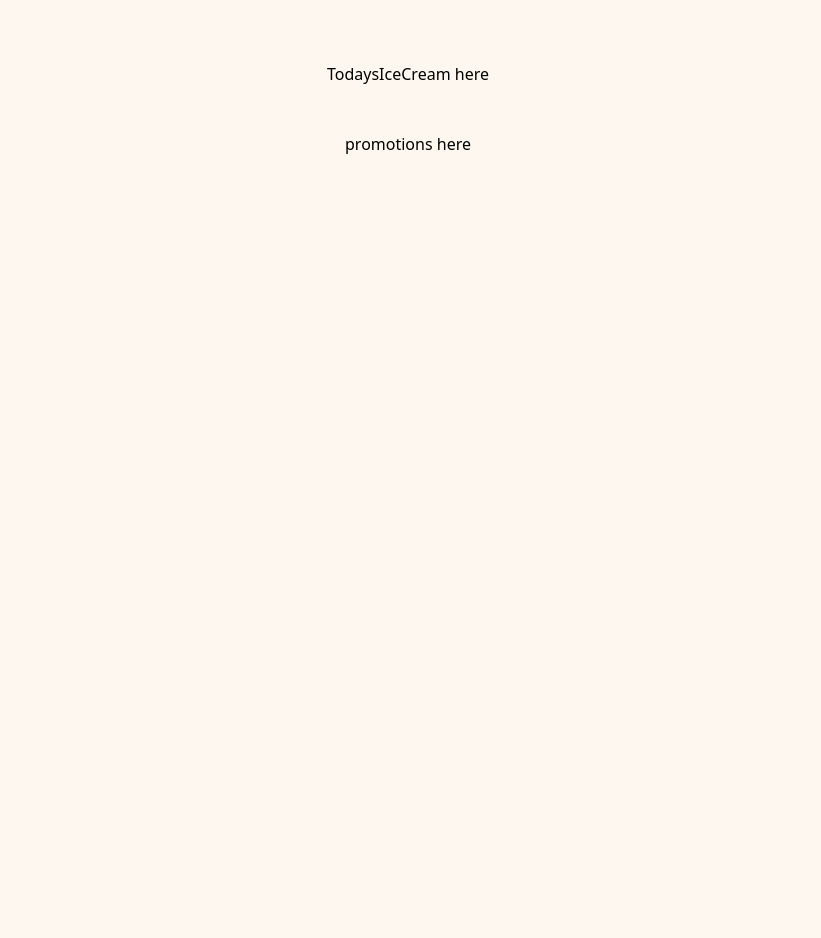
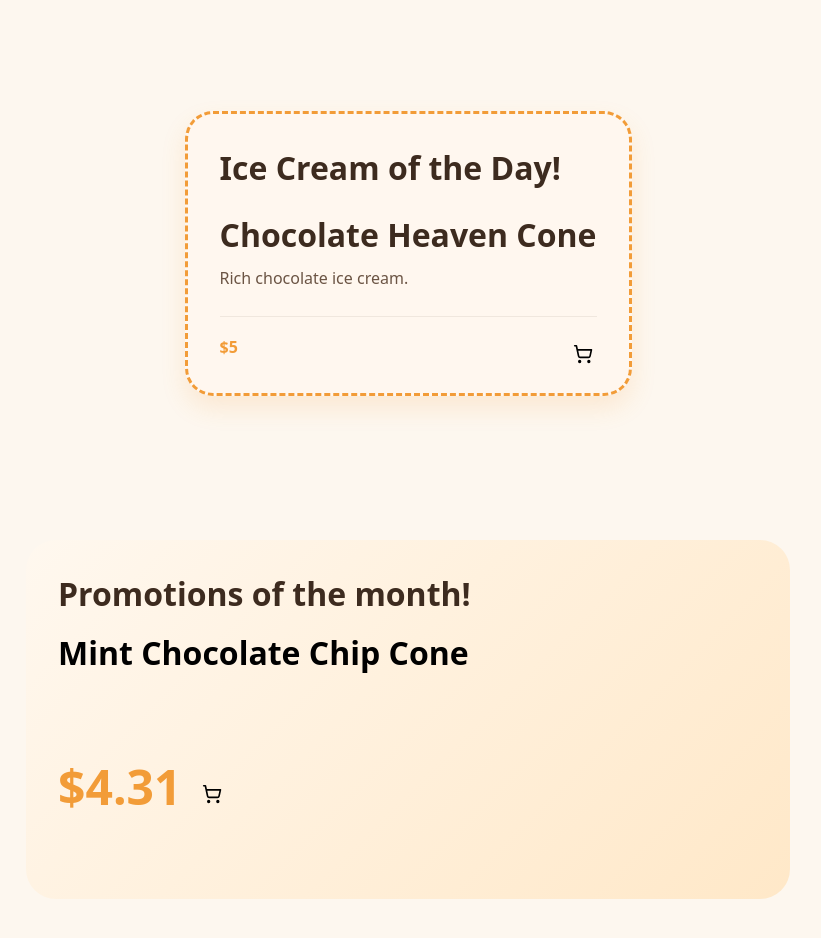
Before and after one commit to karinagb/the-cream-cat-tanstack, a React (Vite) app: page / in a window 1280 px wide. Shown: the part 340-1278 px from the top of the page, without its empty margins (232-1053 px from the left). Before the commit the page ends 943 px from the top, so only its background shows below. Built offline with nearby package versions, Linux system fonts and the light colour scheme.

Commit message:
TodaysIceCream, Promotions and Contact

```diff
--- a/package.json
+++ b/package.json
@@ -10,6 +10,7 @@
     "preview": "vite preview"
   },
   "dependencies": {
+    "@tanstack/react-query": "^5.101.2",
     "@tanstack/react-router": "^1.170.16",
     "@tanstack/react-router-devtools": "^1.167.0",
     "@tanstack/router-vite-plugin": "^1.167.18",
--- a/src/App.css
+++ b/src/App.css
@@ -154,130 +154,157 @@ body {
   transform: rotate(-5deg) scale(1.05);
 }
 
-/* =========================
-   MAIN WRAPPER
-========================= */
+/* ===================================================
+   ICE CREAM OF THE DAY
+=================================================== */
+
 .todays-ice-cream {
-  max-width: 800px;
+  max-width: 900px;
 
-  margin: 2rem auto;
-  padding: 1.5rem 2rem;
-
-
+  margin: 3rem auto;
+  padding: 2rem;
 
   display: flex;
   flex-direction: column;
+  gap: 1.5rem;
 
-  gap: 1rem;
+  background: #fff7ef;
+
+  border: 3px dashed #f29c38;
+  border-radius: 28px;
+
+  box-shadow: 0 12px 25px rgba(242, 156, 56, 0.15);
 }
 
 .todays-ice-cream h1 {
+  margin: 0;
+
+  color: #3d2b1f;
   font-size: 2rem;
-  color: #3d2b1f;
-  margin: 0;
 }
 
-/* =========================
-   IMAGE + INFO ROW
-========================= */
 .todays-content {
   display: flex;
   align-items: center;
-  gap: 1.5rem;
+  gap: 2rem;
 }
 
-/* IMAGE */
 .todays-ice-cream-img {
-  width: 140px;
-  height: 140px;
+  width: 220px;
+  height: 220px;
 
   object-fit: contain;
 
-  transition: transform 0.3s ease;
+  transition: 0.3s;
 }
 
 .todays-content:hover .todays-ice-cream-img {
-  transform: rotate(-4deg) scale(1.05);
+  transform: rotate(-6deg) scale(1.08);
 }
 
-/* INFO COLUMN */
 .todays-info {
+  flex: 1;
+
   display: flex;
   flex-direction: column;
-
-  gap: 0.3rem;
-
-  flex: 1;
+  gap: 0.6rem;
 }
 
-/* TEXT */
 .todays-info h3 {
   margin: 0;
-  font-size: 1.3rem;
+
+  font-size: 2rem;
   color: #3d2b1f;
 }
 
 .todays-info h4 {
   margin: 0;
-  font-size: 0.9rem;
+
+  color: #6b5444;
   font-weight: 400;
-  color: rgba(61, 43, 31, 0.7);
+  line-height: 1.5;
 }
 
-/* =========================
-   BUY ROW
-========================= */
 .buy {
-  margin-top: 0.8rem;
+  margin-top: 1rem;
 
   display: flex;
+  justify-content: space-between;
   align-items: center;
-  justify-content: space-between;
 }
 
 .price {
-  font-size: 1.2rem;
-  font-weight: 700;
+  margin: 0;
+
+  font-size: 2rem;
+  font-weight: 800;
+
   color: #f29c38;
-  margin: 0;
 }
 
-/* CART BUTTON */
-.cart-button {
-  background: none;
-  border: none;
-
-  cursor: pointer;
+/* ===================================================
+   PROMOTION
+=================================================== */
+.promo-content {
+  width: 100%;
+  max-width: 700px;
 
   display: flex;
-  align-items: center;
-  justify-content: center;
+  flex-direction: row;
 
-  width: 34px;
-  height: 34px;
+  margin: 3rem auto;
+  padding: 2rem;
 
-  border-radius: 8px;
+  position: relative;
+  overflow: hidden;
 
-  transition: background 0.2s ease, transform 0.2s ease;
+  background: linear-gradient(135deg, #fff8ef, #ffe8c8);
+
+  border-radius: 30px;
 }
 
-.cart-button:hover {
-  background: rgba(242, 156, 56, 0.12);
-  transform: scale(1.05);
+.promo-content h1 {
+  margin: 0;
+  color: #3d2b1f;
 }
 
-.cart-icon {
-  width: 20px;
-  height: 20px;
-  object-fit: contain;
+.promo-info {
+  position: relative;
+  max-width: 100%;
 }
 
+.promo-info h3 {
+  margin-top: 1rem;
+  font-size: 2rem;
+}
 
+.promo-buy {
+  display: flex;
+  flex-direction: row;
+  align-items: center;
+  justify-content: start;
+}
 
+.promo-price {
+  font-size: 3rem;
+  font-weight: 800;
+  color: #f29c38;
+  margin-right: 1rem;
+}
 
+/* Decorative background image */
+.promo-ice-cream-img {
+  position: absolute;
 
+  right: -40px;
+  bottom: -20px;
 
+  width: 320px;
 
+  transform: rotate(-15deg);
+
+  pointer-events: none;
+}
 
 /* =========================
    MENU PAGE
@@ -389,7 +416,7 @@ body {
   height: 200px;
 
   object-fit: contain;
-
+  border-radius: 16px;
   margin-bottom: 0.8rem;
 }
 
@@ -418,6 +445,7 @@ body {
   width: 100%;
 
   margin-top: 1rem;
+  padding-top: 1rem;
 
   border-top: 1px solid rgba(61, 43, 31, 0.08);
 }
@@ -469,3 +497,144 @@ body {
   object-fit: contain;
   display: block;
 }
+
+/* =========================
+   CONTACT PAGE
+========================= */
+
+.contact {
+  min-height: 80vh;
+
+  display: flex;
+  flex-direction: column;
+  align-items: center;
+  justify-content: center;
+
+  padding: 3rem 1.5rem;
+}
+
+.contact h2 {
+  margin-bottom: 2rem;
+
+  font-size: 2.5rem;
+  color: #3d2b1f;
+}
+
+.contact h3 {
+  color: #f29c38;
+}
+
+/* =========================
+   FORM
+========================= */
+
+.contact form {
+  width: 100%;
+  max-width: 550px;
+
+  display: flex;
+  flex-direction: column;
+  gap: 1rem;
+
+  padding: 2rem;
+
+  background: #fffaf5;
+
+  border: 2px solid rgba(242, 156, 56, 0.25);
+  border-radius: 24px;
+
+  box-shadow: 0 12px 24px rgba(242, 156, 56, 0.12);
+}
+
+/* =========================
+   INPUTS
+========================= */
+
+.contact input,
+.contact textarea {
+  width: 100%;
+  padding: 1rem;
+  box-sizing: border-box;
+  font-size: 1rem;
+  font-family: inherit;
+
+  color: #3d2b1f;
+
+  background: white;
+
+  border: 2px solid #f3d8b2;
+  border-radius: 14px;
+
+  outline: none;
+
+  transition: 0.2s ease;
+}
+
+.contact textarea {
+  min-height: 170px;
+  resize: vertical;
+}
+
+.contact input:focus,
+.contact textarea:focus {
+  border-color: #f29c38;
+  box-shadow: 0 0 0 4px rgba(242, 156, 56, 0.15);
+}
+
+/* =========================
+   PLACEHOLDERS
+========================= */
+
+.contact input::placeholder,
+.contact textarea::placeholder {
+  color: #b08a67;
+}
+
+/* =========================
+   BUTTON
+========================= */
+
+.contact button {
+  align-self: flex-end;
+
+  padding: 0.8rem 1.6rem;
+
+  font-size: 1rem;
+  font-weight: 700;
+
+  color: white;
+
+  background: #f29c38;
+
+  border: none;
+  border-radius: 999px;
+
+  cursor: pointer;
+
+  transition: 0.2s ease;
+}
+
+.contact button:hover {
+  transform: translateY(-2px);
+
+  background: #e98d1e;
+}
+
+.contact button:active {
+  transform: translateY(0);
+}
+
+/* =========================
+   SUCCESS MESSAGE
+========================= */
+
+.contact h3 {
+  padding: 1rem 2rem;
+
+  background: #fff7e6;
+
+  border: 2px dashed #f29c38;
+  border-radius: 16px;
+
+  color: #3d2b1f;
+}
--- a/src/components/Promotions.jsx
+++ b/src/components/Promotions.jsx
@@ -1,5 +1,24 @@
-function Promotions() {
-  return <div>promotions here</div>;
+import cart from '/assets/cart.svg';
+
+export default function Promotions(props) {
+  const promoPrice = (props.price * 0.75).toFixed(2);
+
+  return (
+    <div className='promo-content'>
+      <div className='promo-info'>
+        <h1>Promotions of the month!</h1>
+        <h3>{props.name}</h3>
+
+        <div className='promo-buy'>
+          <p className='promo-price'>${promoPrice}</p>
+          <button className='cart-button'>
+            <img className='cart-icon' src={cart} alt='cart' />
+          </button>
+        </div>
+
+      </div>
+
+      {/* <img className='promo-ice-cream-img' src={props.image} alt={props.name} /> */}
+    </div>
+  );
 }
-
-export default Promotions;
--- a/src/components/TodaysIceCream.jsx
+++ b/src/components/TodaysIceCream.jsx
@@ -1,5 +1,30 @@
-function TodaysIceCream() {
-  return <div>TodaysIceCream here</div>;
+import cart from '/assets/cart.svg';
+
+export default function TodaysIceCream(props) {
+  return (
+    <div className='todays-ice-cream'>
+      <h1>Ice Cream of the Day!</h1>
+
+      <div className='todays-content'>
+        {/* <img
+          className='todays-ice-cream-img'
+          src={props.image}
+          alt={props.name}
+        /> */}
+
+        <div className='todays-info'>
+          <h3>{props.name}</h3>
+          <h4>{props.description}</h4>
+
+          <div className='buy'>
+            <p className='price'>${props.price}</p>
+
+            <button className='cart-button'>
+              <img className='cart-icon' src={cart} alt='cart' />
+            </button>
+          </div>
+        </div>
+      </div>
+    </div>
+  );
 }
-
-export default TodaysIceCream;
--- a/src/main.jsx
+++ b/src/main.jsx
@@ -5,11 +5,15 @@ import { RouterProvider, createRouter } from '@tanstack/react-router';
 import { routeTree } from './routeTree.gen';
 
 import './App.css';
+import { QueryClient, QueryClientProvider } from '@tanstack/react-query';
 
+const queryClient = new QueryClient();
 const router = createRouter({ routeTree });
 
 createRoot(document.getElementById('root')).render(
   <StrictMode>
-    <RouterProvider router={router} />
+    <QueryClientProvider client={queryClient}>
+      <RouterProvider router={router} />
+    </QueryClientProvider>
   </StrictMode>,
 );
--- a/src/routes/contact.jsx
+++ b/src/routes/contact.jsx
@@ -1,9 +1,36 @@
-import { createFileRoute } from '@tanstack/react-router'
+import { createFileRoute } from '@tanstack/react-router';
+import { useMutation } from '@tanstack/react-query';
 
 export const Route = createFileRoute('/contact')({
   component: Contact,
-})
+});
 
 function Contact() {
-  return <h1>contact here</h1>
+  const mutation = useMutation({
+    mutationKey: ['contact'],
+    mutationFn: function (formData) {
+      return postContact(formData.get('name'), formData.get('email'), formData.get('message'));
+    },
+  });
+
+  if (mutation.isError) {
+    return <h1>Error found!</h1>;
+  }
+
+  return (
+    <div className='contact'>
+      <h2>Contact Us</h2>
+
+      {mutation.isSuccess ? (
+        <h3>Submitted!</h3>
+      ) : (
+        <form>
+          <input type='text' name='name' placeholder='Name' />
+          <input type='email' name='email' placeholder='Email' />
+          <textarea placeholder='Message' name='message'></textarea>
+           <button>Submit</button>
+        </form>
+      )}
+    </div>
+  );
 }
--- a/src/routes/index.jsx
+++ b/src/routes/index.jsx
@@ -2,19 +2,55 @@ import { createFileRoute } from '@tanstack/react-router';
 import Hero from '../components/Hero';
 import TodaysIceCream from '../components/TodaysIceCream';
 import Promotions from '../components/Promotions';
+import { useState, useEffect } from 'react';
 
 export const Route = createFileRoute('/')({
   component: Home,
 });
 
 function Home() {
+  const [iceCreams, setIceCreams] = useState([]);
 
+  async function fetchIceCreams() {
+    const response = await fetch('/api/iceCreams.json');
+    const data = await response.json();
+
+    setIceCreams(data);
+  }
+
+  useEffect(() => {
+    fetchIceCreams();
+  }, []);
+
+  const randomId1 = Math.floor(Math.random() * 10) + 1;
+  const randomId2 = Math.floor(Math.random() * 10) + 1;
+
+  const todaysIceCream = iceCreams.find((iceCream) => iceCream.id === randomId1);
+
+  const promoIceCream = iceCreams.find((iceCream) => iceCream.id === randomId2);
 
   return (
     <div className='home'>
       <Hero />
-      <TodaysIceCream />
-      <Promotions/>
+      {iceCreams.length === 0 ? (
+        <div>Loading...</div>
+      ) : (
+        <>
+          <TodaysIceCream
+            key={todaysIceCream.id}
+            image={`/assets/ice-creams/${todaysIceCream.image}`}
+            name={todaysIceCream.name}
+            description={todaysIceCream.description}
+            price={todaysIceCream.price}
+          />
+          <Promotions
+            key={promoIceCream.id}
+            image={`/assets/ice-creams/${promoIceCream.image}`}
+            name={promoIceCream.name}
+            price={promoIceCream.price}
+          />
+        </>
+      )}
     </div>
   );
 }
```
Also changed, not shown: 1 other file (tests, documents, lock files or other folders).
